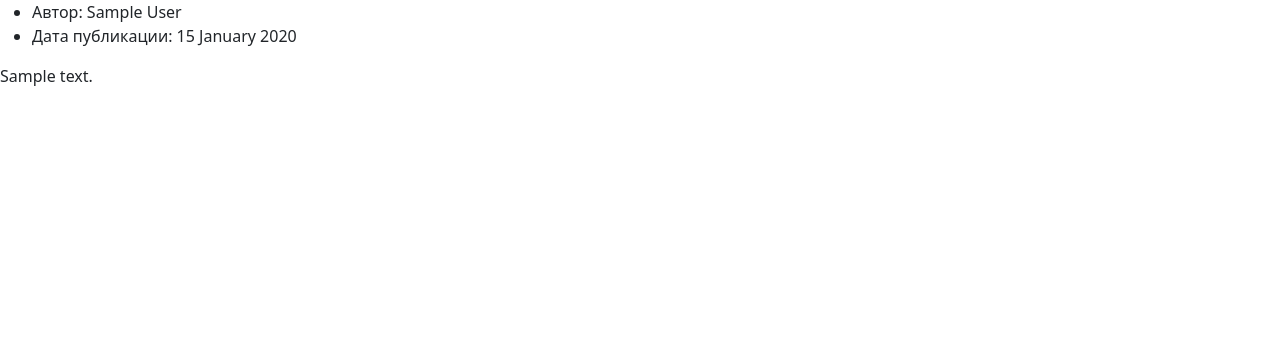
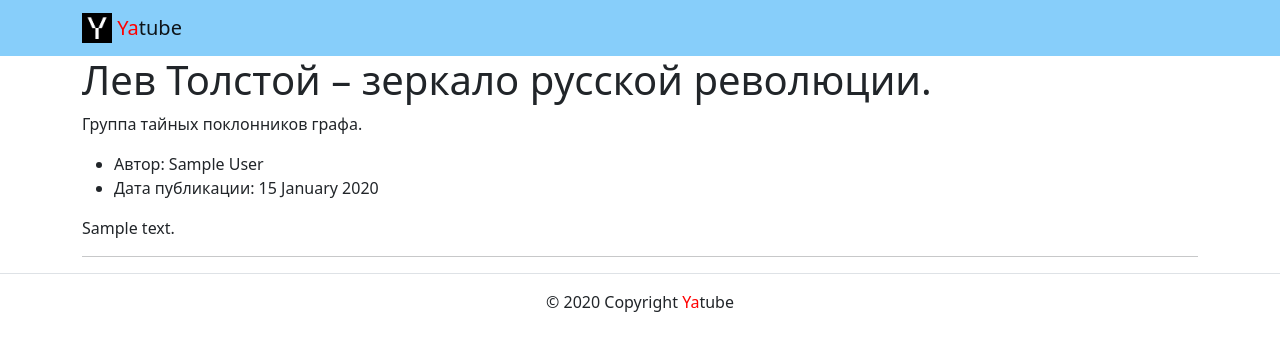
Before and after one commit to RuslanAlpyspaev/yatube_project, a Django app: a page that uses yatube/templates/posts/group_list.html in a window 1280 px wide. Shown: the top 351 px of the page. Run offline with Django 3.2, Linux system fonts and the light colour scheme; tables that the repository leaves empty hold one stand-in row (values such as "Sample post"); some libraries are stand-ins or nearby versions.

Commit message:
"It's working!"

```diff
--- a/yatube/templates/base.html
+++ b/yatube/templates/base.html
@@ -1,4 +1,6 @@
+<!DOCTYPE html>
 {% load static %}
+{% block css %}
 <!DOCTYPE html> <!-- Используется html 5 версии -->
 <html lang="ru"> <!-- Язык сайта - русский -->
 <head>
@@ -24,3 +26,4 @@
     {% include 'includes/footer.html' %}
 </body>
 </html>
+{% endblock %}
--- a/yatube/templates/posts/group_list.html
+++ b/yatube/templates/posts/group_list.html
@@ -1,16 +1,9 @@
-<!DOCTYPE html>
-<html lang="ru">
-  <head>
-    <meta charset="utf-8">
-    <meta name="viewport" content="width=device-width, initial-scale=1">
-    <link rel="icon" href="img/fav/fav.ico" type="image">
-    <link rel="apple-touch-icon" sizes="180x180" href="img/fav/apple-touch-icon.png">
-    <link rel="icon" type="image/png" sizes="32x32" href="img/fav/favicon-32x32.png">
-    <link rel="icon" type="image/png" sizes="16x16" href="img/fav/favicon-16x16.png">
-    <meta name="msapplication-TileColor" content="#000">
-    <meta name="theme-color" content="#ffffff">
-    <link rel="stylesheet" href="css/bootstrap.min.css">
-    <title>Записи сообщества Лев Толстой – зеркало русской революции.</title>
+{% extends 'base.html' %}
+{% block content %}
+    <title>Записи сообщества</title>
+      <div class="container">
+        <h1>Лев Толстой – зеркало русской революции.</h1>
+        <p>Группа тайных поклонников графа.</p>
     {% for post in posts %}
         <article>
       <ul>
@@ -22,9 +15,8 @@
         </li>
       </ul>
       <p> {{ post.text }}</p>
-          {% if post.group %}
-          <a class="navbar-brand" href='{% url 'posts:index' %}'>
-          {% endif %}
-          </a>
+          <a href='{% url 'posts:index' %}'></a>
+        <hr>
         </article>
 {% endfor %}
+{% endblock %}
```
Also changed, not shown: yatube/templates/posts/index.html (+9 -7 lines).
